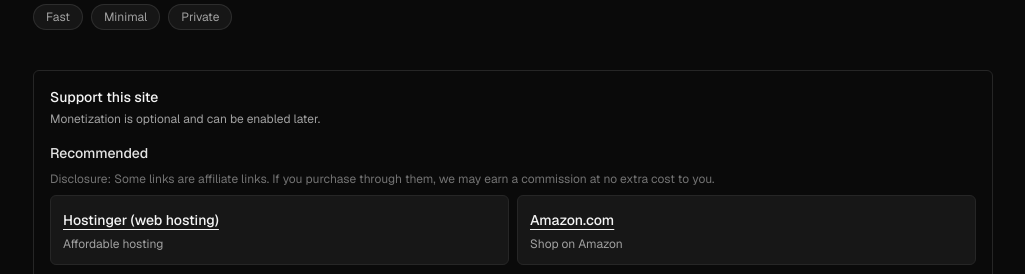
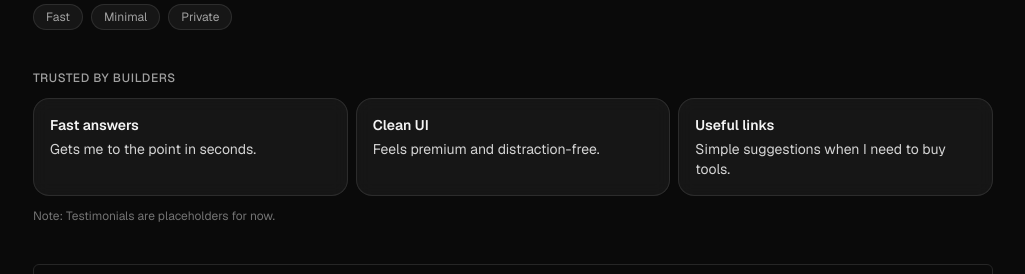
Before and after one commit to noyelmax2018-art/quickquery-ai, a Next.js app: page / in a window 1280 px wide. Shown: the part 621-895 px from the top of the page, without its empty margins (127-1152 px from the left). Built offline with nearby package versions, Linux system fonts and the light colour scheme; no server answers.

Commit message:
ui: add icon.svg + social proof section

```diff
--- a/src/app/page.tsx
+++ b/src/app/page.tsx
@@ -1,6 +1,7 @@
 import AskBox from "@/components/AskBox";
 import Monetization from "@/components/Monetization";
 import Shell from "@/components/Shell";
+import SocialProof from "@/components/SocialProof";
 
 export default function Home() {
   return (
@@ -35,6 +36,8 @@ export default function Home() {
           </div>
         </section>
 
+        <SocialProof />
+
         <Monetization />
       </div>
     </Shell>
--- /dev/null
+++ b/src/components/SocialProof.tsx
@@ -0,0 +1,36 @@
+export default function SocialProof() {
+  return (
+    <section className="space-y-3">
+      <div className="text-xs font-medium uppercase tracking-wider text-neutral-400">
+        Trusted by builders
+      </div>
+      <div className="grid gap-2 md:grid-cols-3">
+        {[
+          {
+            title: "Fast answers",
+            body: "Gets me to the point in seconds.",
+          },
+          {
+            title: "Clean UI",
+            body: "Feels premium and distraction-free.",
+          },
+          {
+            title: "Useful links",
+            body: "Simple suggestions when I need to buy tools.",
+          },
+        ].map((t) => (
+          <div
+            key={t.title}
+            className="rounded-2xl border border-white/10 bg-white/5 p-4 backdrop-blur"
+          >
+            <div className="text-sm font-semibold text-neutral-100">{t.title}</div>
+            <div className="mt-1 text-sm text-neutral-300">{t.body}</div>
+          </div>
+        ))}
+      </div>
+      <div className="text-xs text-neutral-500">
+        Note: Testimonials are placeholders for now.
+      </div>
+    </section>
+  );
+}
```
Also changed, not shown: src/app/icon.svg (added).
